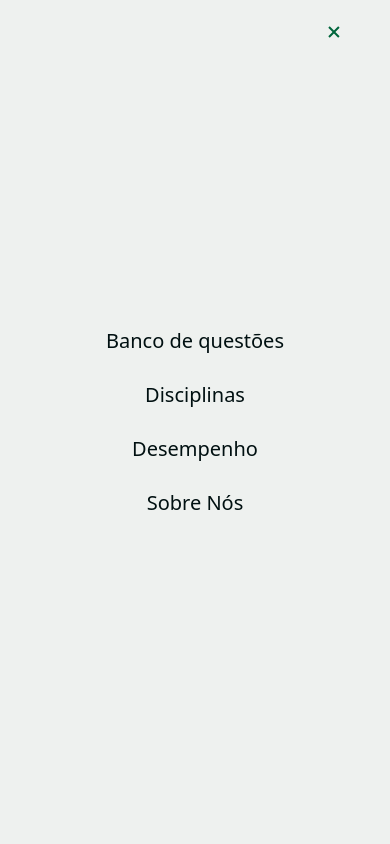
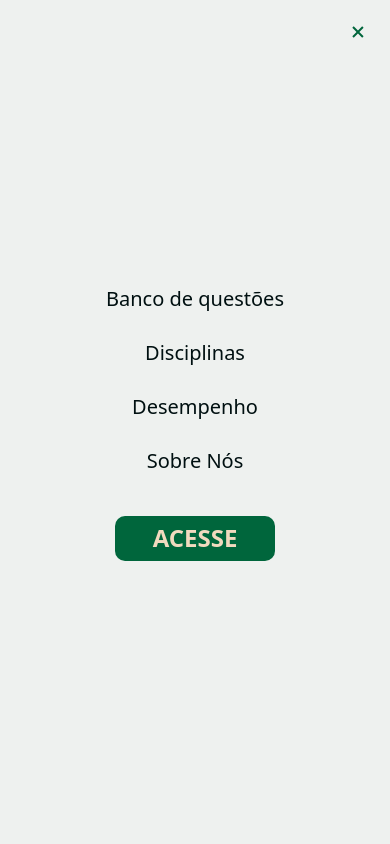
Before and after one commit to will-santosx/willy-academy-next-app, a Next.js app: page / in a window 390 px wide. Both pictures are taken after a click on the button 31 px from the left and 27 px from the top of the page. Shown: the top 844 px of the page. Built offline with nearby package versions, Linux system fonts and the light colour scheme.

Commit message:
fix responsive header

```diff
--- a/src/app/components/Header/Header.tsx
+++ b/src/app/components/Header/Header.tsx
@@ -2,6 +2,7 @@
 import Image from "next/image";
 import Link from "next/link";
 import LogoHorizontal from "@/app/assets/brand/logo-green-horizontal.png";
+import LogoIcon from "@/app/assets/brand/logo-green-icon.png";
 import { BiMenu, BiX } from "react-icons/bi";
 import { useState } from "react";
 
@@ -17,24 +18,24 @@ export default function Header() {
   };
 
   return (
-    <header className="bg-white w-full max-sm:h-[55px] max-sm:px-[15px] lg:h-[6.25rem] lg:px-[160px] flex justify-center font-medium">
-      <div className="w-full justify-between flex items-center lg:gap-[100px]">
+    <header className="bg-white w-full sm:px-[15px] sm:h-[55px] md:h-[100px] lg:h-[6.25rem] lg:px-[160px] flex justify-center items-center font-medium">
+      <div className="w-full flex justify-between items-center ">
         <button
-          className="max-sm:block hidden outline-none p-1 focus:bg-neutral-rich-black focus:bg-opacity-20 rounded-full"
+          className="sm:hidden outline-none p-1 focus:bg-neutral-rich-black focus:bg-opacity-20 rounded-full"
           onClick={toggleMenu}
         >
           <BiMenu className="text-secondary-cadmium-green w-[24px] h-[24px]" />
         </button>
-        <div>
+        <div className="flex">
           <Link href={"/"}>
             <Image
               alt="Logo da Willy Academy Verde no Sentido Horizontal."
               src={LogoHorizontal}
-              className="lg:w-[219px] max-sm:w-[100px]"
+              className="max-lg:w-[219px] lg:min-w-[200px] sm:w-[90px] max-sm:w-[100px] md:w-[160px]"
             />
           </Link>
         </div>
-        <nav className="max-sm:hidden flex lg:gap-[88px] whitespace-nowrap justify-around text-neutral-rich-black text-small lg:max-w-[804px]">
+        <nav className="hidden sm:text-sm-small md:text-small lg:text-small whitespace-nowrap sm:flex items-center lg:gap-[40px] gap-5 text-neutral-rich-black">
           <Link
             href={"#"}
             className="transition-all hover:underline hover:opacity-85"
@@ -60,18 +61,18 @@ export default function Header() {
             Sobre Nós
           </Link>
         </nav>
-        <div>
+        <div className="hidden sm:block">
           <Link href={"#"}>
-            <button className="bg-secondary-cadmium-green max-sm:text-sm-normal max-sm:w-[105px] max-sm:h-[30px] transition-all hover:scale-105 hover:bg-selected-secondary font-semi-bold uppercase lg:text-normal rounded-normal text-primary-duch-white lg:w-[350px] lg:h-[65px]">
+            <button className="bg-secondary-cadmium-green lg:w-[320px] w-[130px] md:w-[164px] h-[30px] md:h-[45px] lg:h-[65px] transition-all hover:scale-105 hover:bg-selected-secondary font-semi-bold uppercase lg:text-normal rounded-normal text-primary-duch-white">
               Acesse
             </button>
           </Link>
         </div>
       </div>
       {menuOpen && (
-        <div className="fixed px-[20px] inset-0 bg-neutral-bright-gray z-50 flex flex-col items-center justify-center">
+        <div className="fixed inset-0 bg-neutral-bright-gray z-50 flex flex-col items-center justify-center p-4">
           <button
-            className="absolute top-4 right-10 outline-none p-1 focus:bg-neutral-rich-black focus:bg-opacity-20 rounded-full"
+            className="absolute top-4 right-4 outline-none p-1 focus:bg-neutral-rich-black focus:bg-opacity-20 rounded-full"
             onClick={closeMenu}
           >
             <BiX className="text-secondary-cadmium-green w-[24px] h-[24px]" />
@@ -89,6 +90,11 @@ export default function Header() {
             <Link href={"#"} onClick={closeMenu}>
               Sobre Nós
             </Link>
+            <Link href={"#"} onClick={closeMenu} className="mt-4">
+              <button className="bg-secondary-cadmium-green w-[160px] h-[45px] transition-all hover:scale-105 hover:bg-selected-secondary font-semi-bold uppercase text-normal rounded-normal text-primary-duch-white">
+                Acesse
+              </button>
+            </Link>
           </nav>
         </div>
       )}
--- a/tailwind.config.ts
+++ b/tailwind.config.ts
@@ -27,6 +27,10 @@ const config: Config = {
         "sm-subtitle": "18px",
         "sm-normal": "12px",
         "sm-small": "9px",
+        "md-title": "22px",
+        "md-subtitle": "19px",
+        "md-normal": "17px",
+        "md-small": "13px",
       },
       fontWeight: {
         normal: "500",
```
